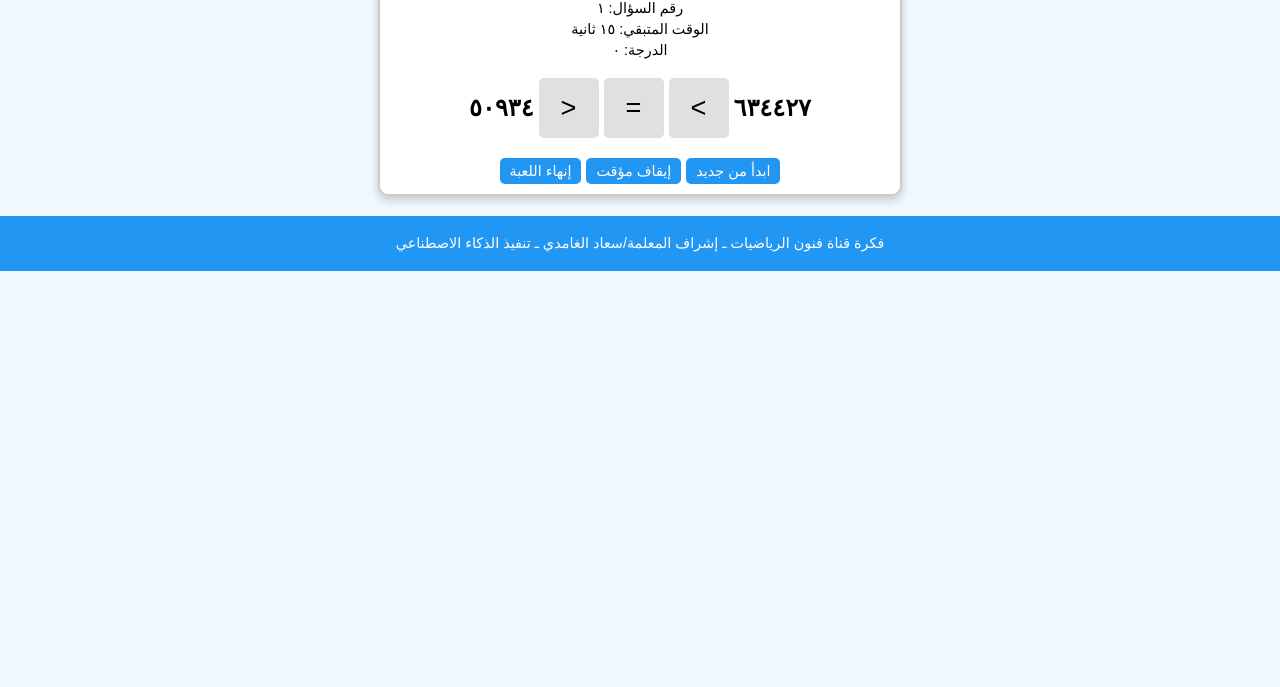
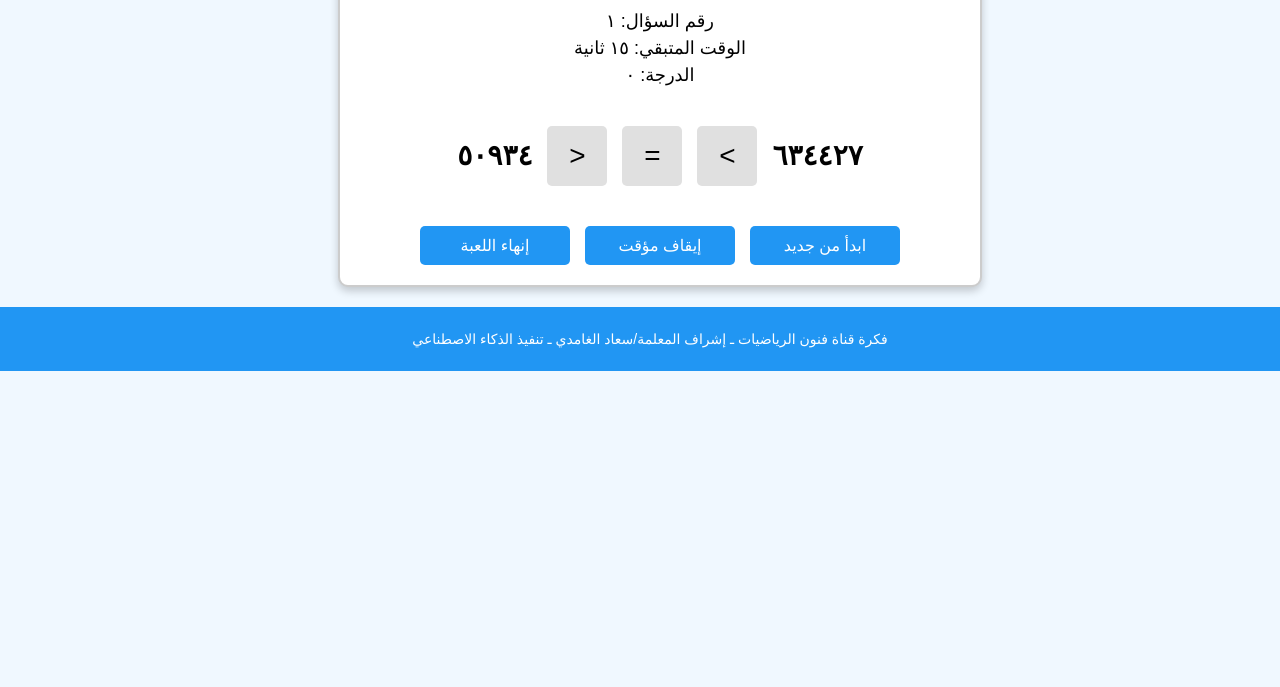
Before and after one commit to ensanbinadam/muqaranat-alaadad, a plain HTML site: page index.html in a window 1280 px wide. Shown: the part 113-800 px from the top of the page. Drawn offline with Linux system fonts and the light colour scheme.

Commit message:
index.html

```diff
--- a/index.html
+++ b/index.html
@@ -16,12 +16,12 @@
 
         .container {
             margin: 20px auto;
-            padding: 10px;
+            padding: 20px;
             background-color: #ffffff;
             border: 2px solid #ccc;
             border-radius: 10px;
-            width: 95%;
-            max-width: 500px;
+            width: 90%;
+            max-width: 600px;
             box-shadow: 0 4px 8px rgba(0, 0, 0, 0.2);
         }
 
@@ -30,31 +30,31 @@
         }
 
         .message {
-            font-size: 1.2rem;
+            font-size: 24px;
             font-weight: bold;
-            margin-top: 10px;
+            margin-top: 20px;
             background-color: #ffffff;
-            padding: 10px;
+            padding: 20px;
             border: 2px solid #ccc;
             border-radius: 10px;
-            width: 95%;
-            max-width: 500px;
+            width: 90%;
+            max-width: 600px;
             box-shadow: 0 4px 8px rgba(0, 0, 0, 0.2);
-            margin: 10px auto;
+            margin: 20px auto;
         }
 
         .question {
-            font-size: 1rem;
-            margin: 10px 0;
+            font-size: 24px;
+            margin: 20px 0;
             display: flex;
             align-items: center;
             justify-content: center;
-            gap: 5px;
+            gap: 15px;
             flex-wrap: wrap;
         }
 
         .comparison {
-            font-size: 1.5rem;
+            font-size: 28px;
             font-weight: bold;
             direction: rtl;
         }
@@ -62,15 +62,15 @@
         .options {
             display: flex;
             justify-content: center;
-            gap: 5px;
-            margin: 10px 0;
+            gap: 15px;
+            margin: 20px 0;
             flex-wrap: wrap;
         }
 
         .options button {
-            width: 40px;
-            height: 40px;
-            font-size: 1.2rem;
+            width: 60px;
+            height: 60px;
+            font-size: 28px;
             border: none;
             border-radius: 5px;
             background-color: #e0e0e0;
@@ -94,9 +94,9 @@
 
         .stats {
             margin: 10px auto;
-            font-size: 0.9rem;
-            width: 95%;
-            max-width: 500px;
+            font-size: 18px;
+            width: 90%;
+            max-width: 600px;
         }
 
         .stats p {
@@ -106,18 +106,20 @@
         .controls {
             display: flex;
             justify-content: center;
-            gap: 5px;
+            gap: 15px;
             flex-wrap: wrap;
         }
 
         .controls button {
-            padding: 5px 10px;
-            font-size: 0.9rem;
+            padding: 10px 20px;
+            font-size: 16px;
             border: none;
             border-radius: 5px;
             cursor: pointer;
             background-color: #2196f3;
             color: white;
+            flex: 1;
+            max-width: 150px;
         }
 
         .controls button:hover {
@@ -125,48 +127,57 @@
         }
 
         footer {
-            margin-top: 10px;
+            margin-top: 20px;
             background-color: #2196f3;
             color: white;
-            padding: 5px;
-            font-size: 0.9rem;
+            padding: 10px;
+            font-size: 14px;
+            width: 100%;
         }
 
-        @media (min-width: 768px) {
-
-            .container,
-            .message,
-            .stats {
-                width: 80%;
-            }
-
-            .question {
-                font-size: 1.2rem;
-            }
-
+        @media (max-width: 768px) {
             .options button {
                 width: 50px;
                 height: 50px;
-                font-size: 1.5rem;
+                font-size: 24px;
+            }
+
+            .controls button {
+                padding: 8px 16px;
+                font-size: 14px;
+            }
+
+            .comparison {
+                font-size: 24px;
+            }
+
+            .stats {
+                font-size: 16px;
+            }
+
+            footer {
+                font-size: 12px;
             }
         }
 
-        @media (min-width: 1024px) {
-
-            .container,
-            .message,
-            .stats {
-                width: 60%;
+        @media (max-width: 480px) {
+            .options button {
+                width: 40px;
+                height: 40px;
+                font-size: 20px;
             }
 
-            .question {
-                font-size: 1.5rem;
+            .controls button {
+                font-size: 12px;
+                max-width: 100px;
             }
 
-            .options button {
-                width: 60px;
-                height: 60px;
-                font-size: 1.7rem;
+            .comparison {
+                font-size: 20px;
+            }
+
+            .stats {
+                font-size: 14px;
             }
         }
     </style>
```
Lines whose indentation alone changed are shown as unchanged.
